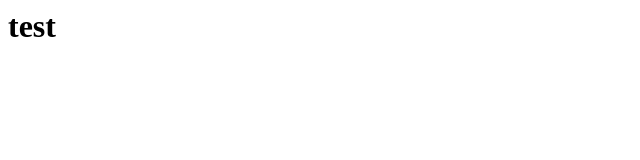
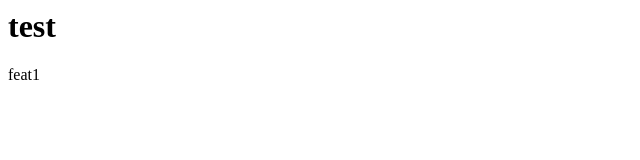
Before and after one commit to gforti/standard-version-test, a website: page index.html in a window 1280 px wide. Shown: the full height of the page, 0-640 px from the left. Drawn offline with Linux system fonts and the light colour scheme.

```diff
--- a/index.html
+++ b/index.html
@@ -2,5 +2,6 @@
     <head></head>
     <body>
         <h1>test</h1>
+        <p>feat1</p>
     </body>
 </html>
```
